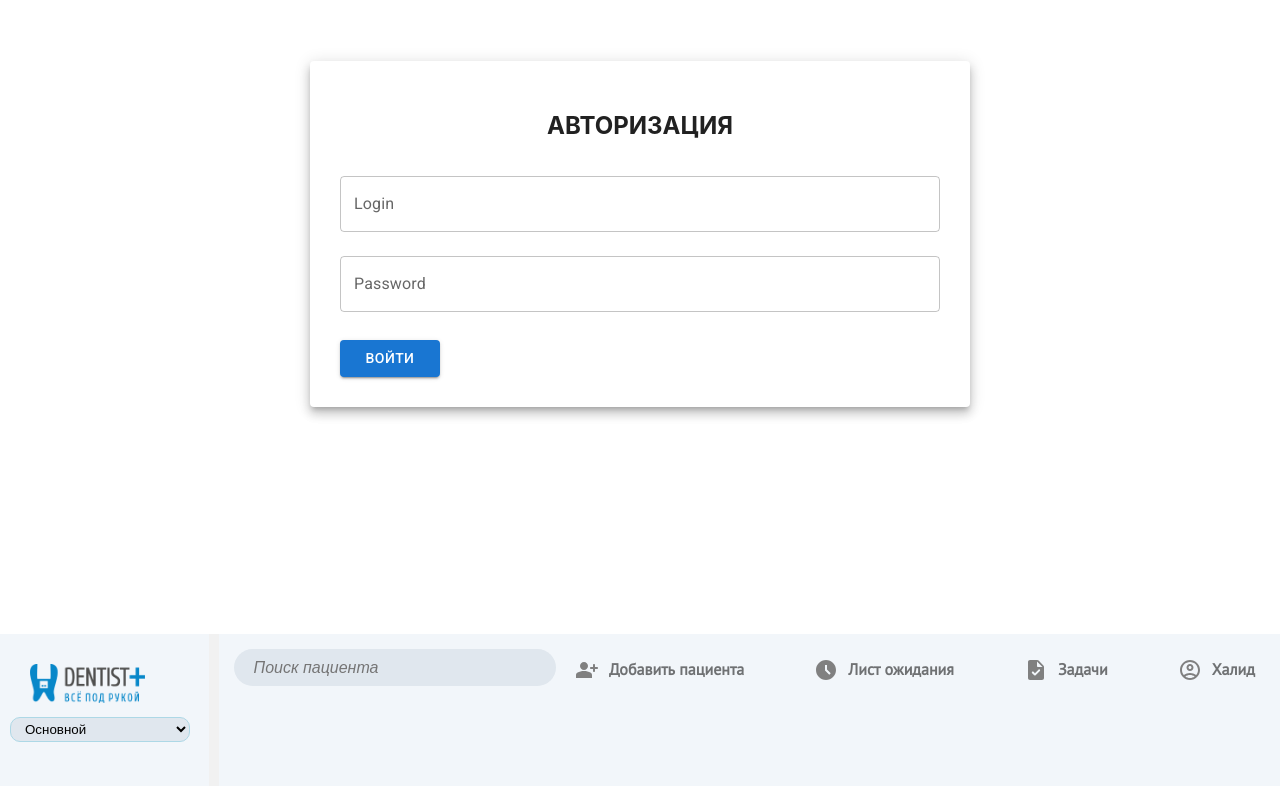
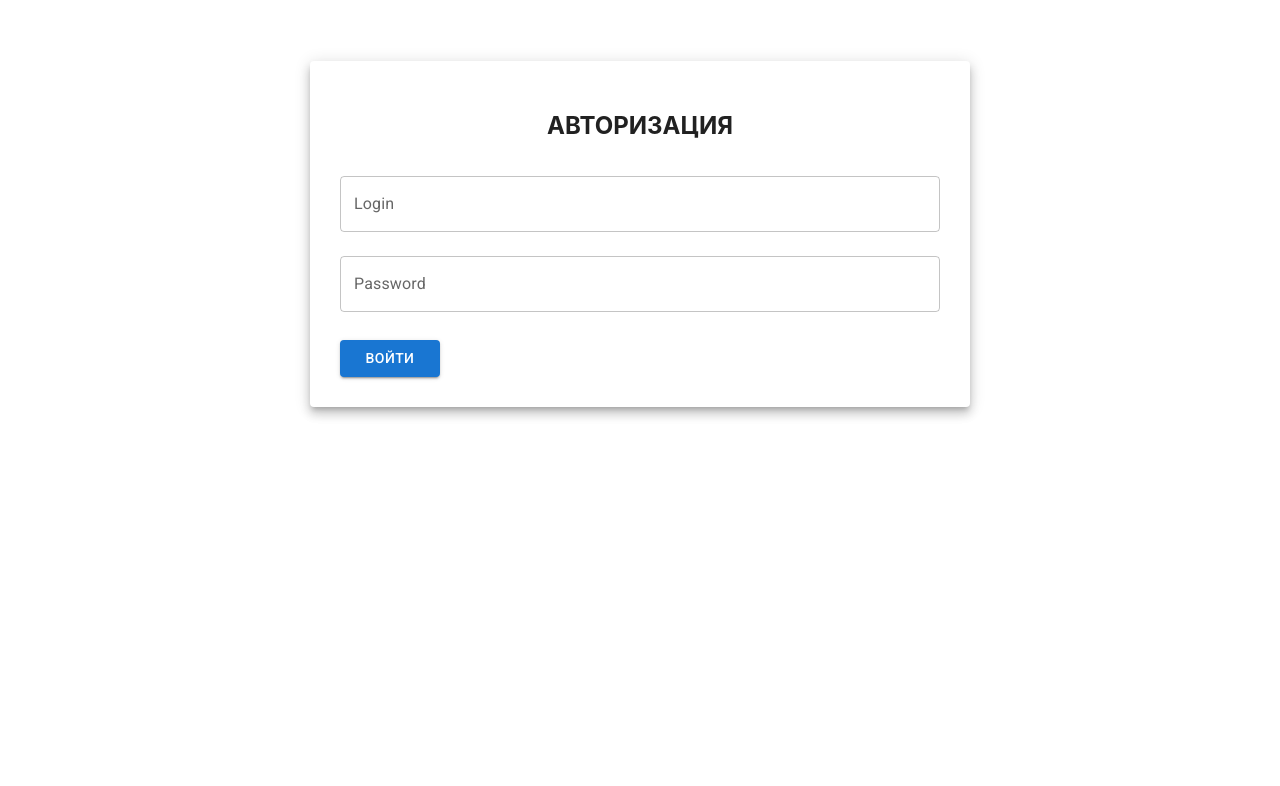
Before and after one commit to alievhalid/dentist, a React (Create React App) app: page / in a window 1280 px wide. Shown: the part 166-952 px from the top of the page. After the commit the page ends 800 px from the top, so only its background shows below. Built offline with nearby package versions, Linux system fonts and the light colour scheme; a web font is replaced by a local one.

Commit message:
no modifications

```diff
--- a/src/common/App.js
+++ b/src/common/App.js
@@ -7,8 +7,8 @@ function App() {
     <div className="App">
         <Auth/>
       <div className="content">
-        <Sidebar />
-        <Content />
+        {/*<Sidebar />*/}
+        {/*<Content />*/}
       </div>
     </div>
   );
```
